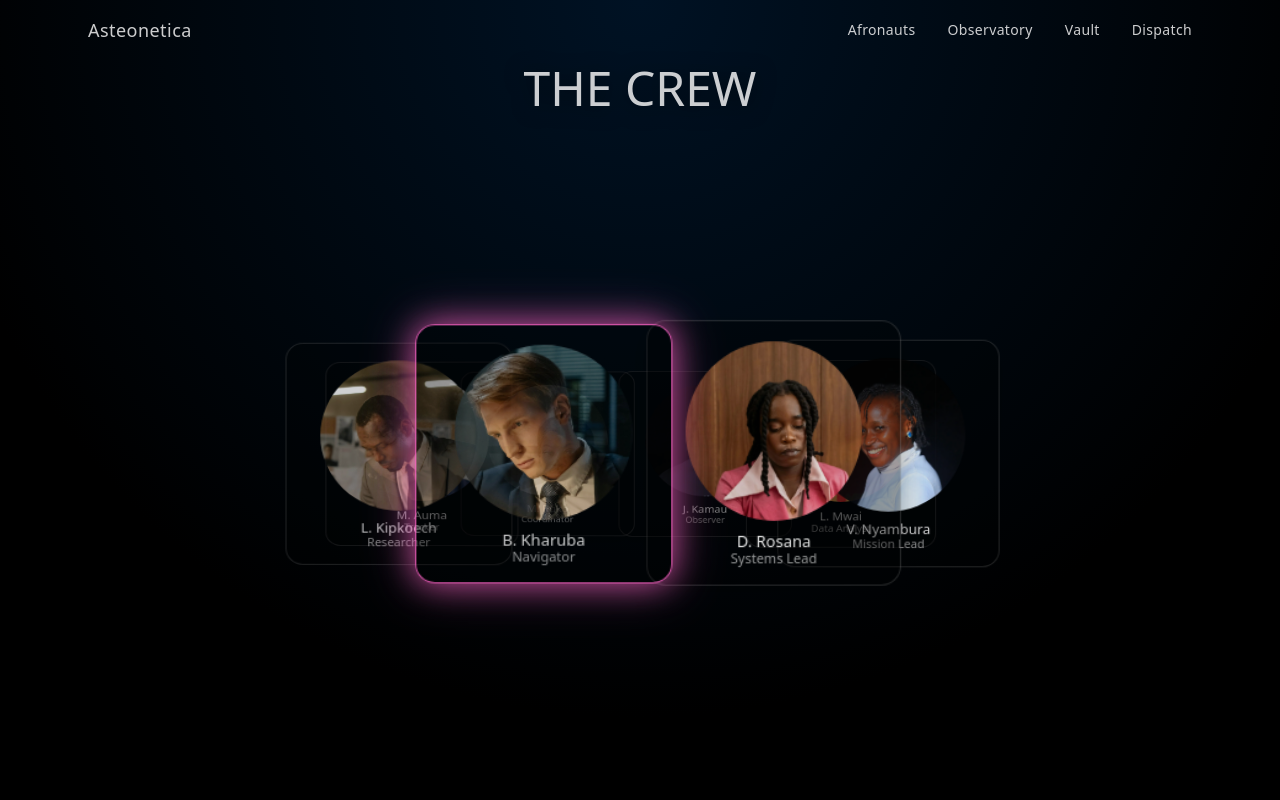
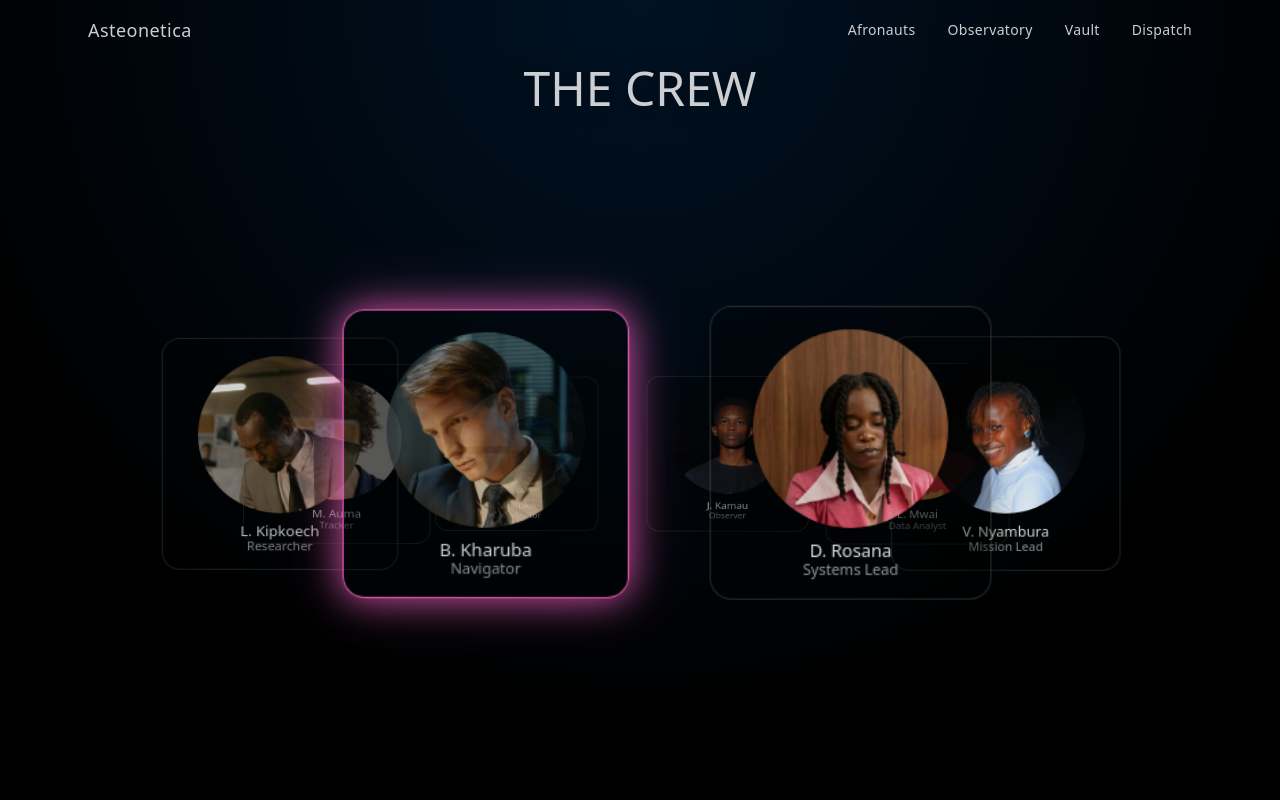
Before and after one commit to circuit682/asteonetica, a Next.js app: page /afronauts in a window 1280 px wide. Shown: the top 800 px of the page. Built offline with nearby package versions, Linux system fonts and the light colour scheme.

Commit message:
fix: optimize depth calculation and rotation animation in TeamOrbit component

```diff
--- a/components/TeamOrbit.tsx
+++ b/components/TeamOrbit.tsx
@@ -79,12 +79,13 @@ export default function TeamOrbit() {
     const angle = degreePerMember * i;
 
     const relativeAngle = (angle + currentRotation) % 360;
-    const normalizedAngle = relativeAngle > 180 ? relativeAngle - 360 : relativeAngle;
+    const normalizedAngle =
+      relativeAngle > 180 ? relativeAngle - 360 : relativeAngle;
 
     return Math.cos((normalizedAngle * Math.PI) / 180);
   });
 
-  const maxDepth = Math.max(...depths);
+  const frontIndex = depths.indexOf(Math.max(...depths));
 
   return (
     <div
@@ -98,8 +99,8 @@ export default function TeamOrbit() {
         <div className="absolute inset-0 rounded-full border border-transparent" />
 
         <motion.div
-          animate={{ rotateY: 360 }}
-          transition={{ duration: 30, repeat: Infinity, ease: "linear" }}
+          animate={{ rotateY: currentRotation }}
+          transition={{ duration: 0 }}
           className="absolute inset-0"
           style={{ transformStyle: "preserve-3d" }}
         >
@@ -107,7 +108,8 @@ export default function TeamOrbit() {
             const angle = degreePerMember * i;
 
             const relativeAngle = (angle + currentRotation) % 360;
-            const normalizedAngle = relativeAngle > 180 ? relativeAngle - 360 : relativeAngle;
+            const normalizedAngle =
+              relativeAngle > 180 ? relativeAngle - 360 : relativeAngle;
 
             const depth = depths[i];
 
@@ -125,7 +127,7 @@ export default function TeamOrbit() {
               }
             }
 
-            const isFrontMost = depth === maxDepth && isFacingForward;
+            const isFrontMost = i === frontIndex && isFacingForward;
 
             const scale = isFrontMost ? 1.18 : 0.75 + depth * 0.25;
 
@@ -135,7 +137,7 @@ export default function TeamOrbit() {
                 className="absolute top-1/2 left-1/2"
                 style={{
                   transformStyle: "preserve-3d",
-                  transform: `rotateY(${angle}deg) translateZ(245px) rotateY(-${angle}deg) translate(-50%, -50%)`,
+                  transform: `rotateY(${angle}deg) translateZ(350px) rotateY(-${angle}deg) translate(-50%, -50%)`,
                 }}
               >
                 <motion.div
```
